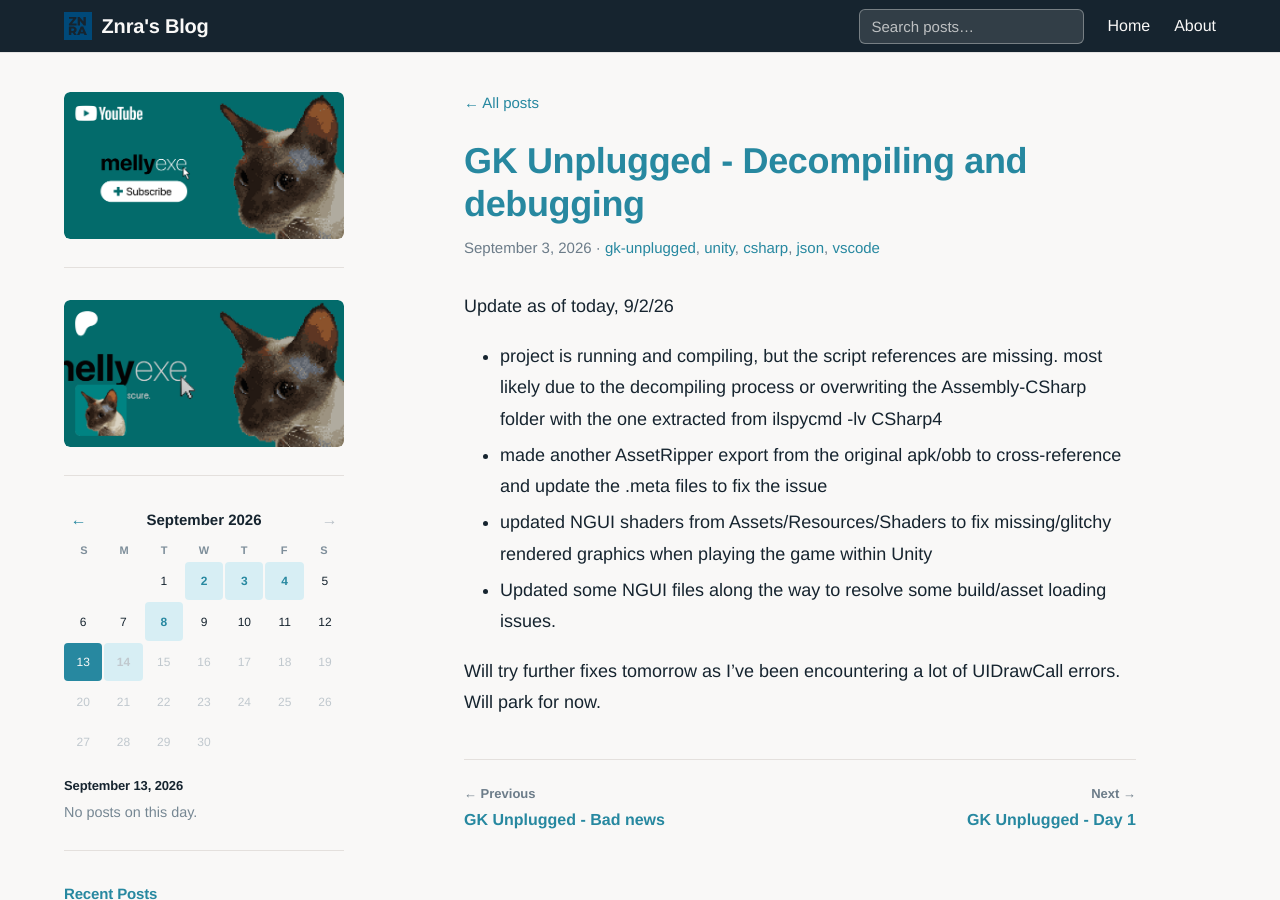
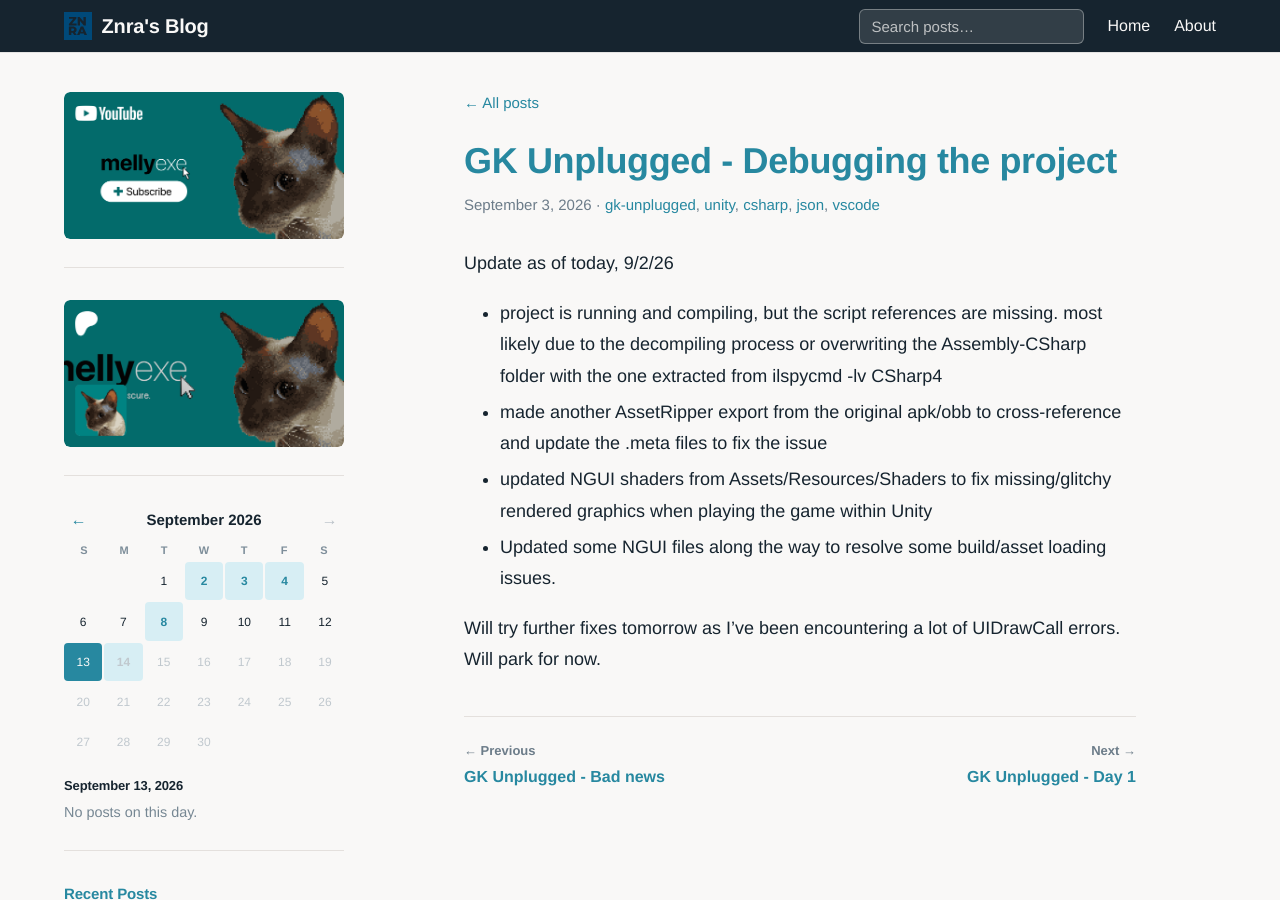
Before and after one commit to znraznra/znraznra.github.io, a Jekyll site: the page built from _posts/2026-09-02-gk-unplugged-day-2.md, in a window 1280 px wide and 900 px high. Built offline with Jekyll 4.4.1, drawn with Linux system fonts in a browser that asks for light colours; some of the changed text lies outside the part shown.

Commit message:
Update Post “2026-09-02-gk-unplugged-day-2”

```diff
--- a/_posts/2026-09-02-gk-unplugged-day-2.md
+++ b/_posts/2026-09-02-gk-unplugged-day-2.md
@@ -1,5 +1,5 @@
 ---
-title: GK Unplugged - Decompiling and debugging
+title: GK Unplugged - Debugging the project
 date: 2026-09-02T18:17:00
 tags:
   - gk-unplugged
```
